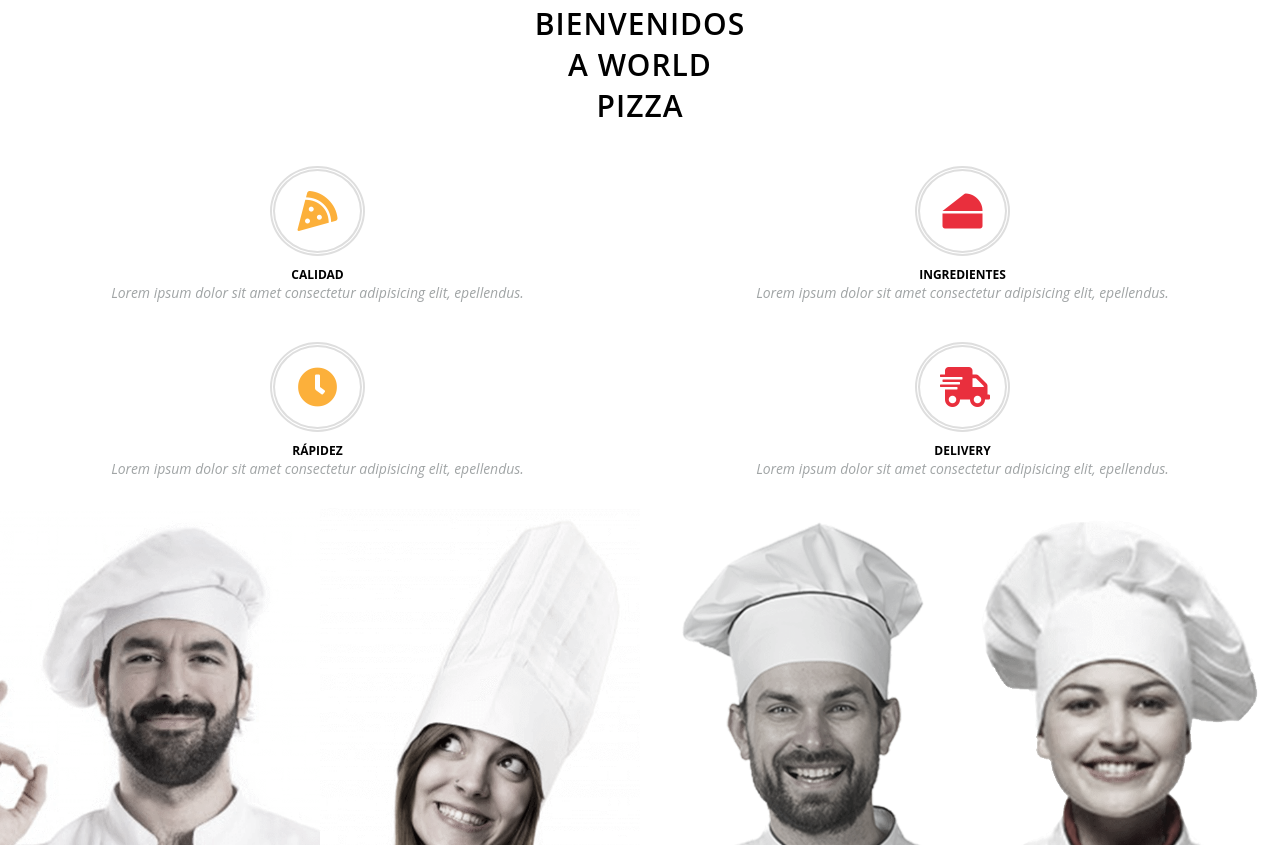
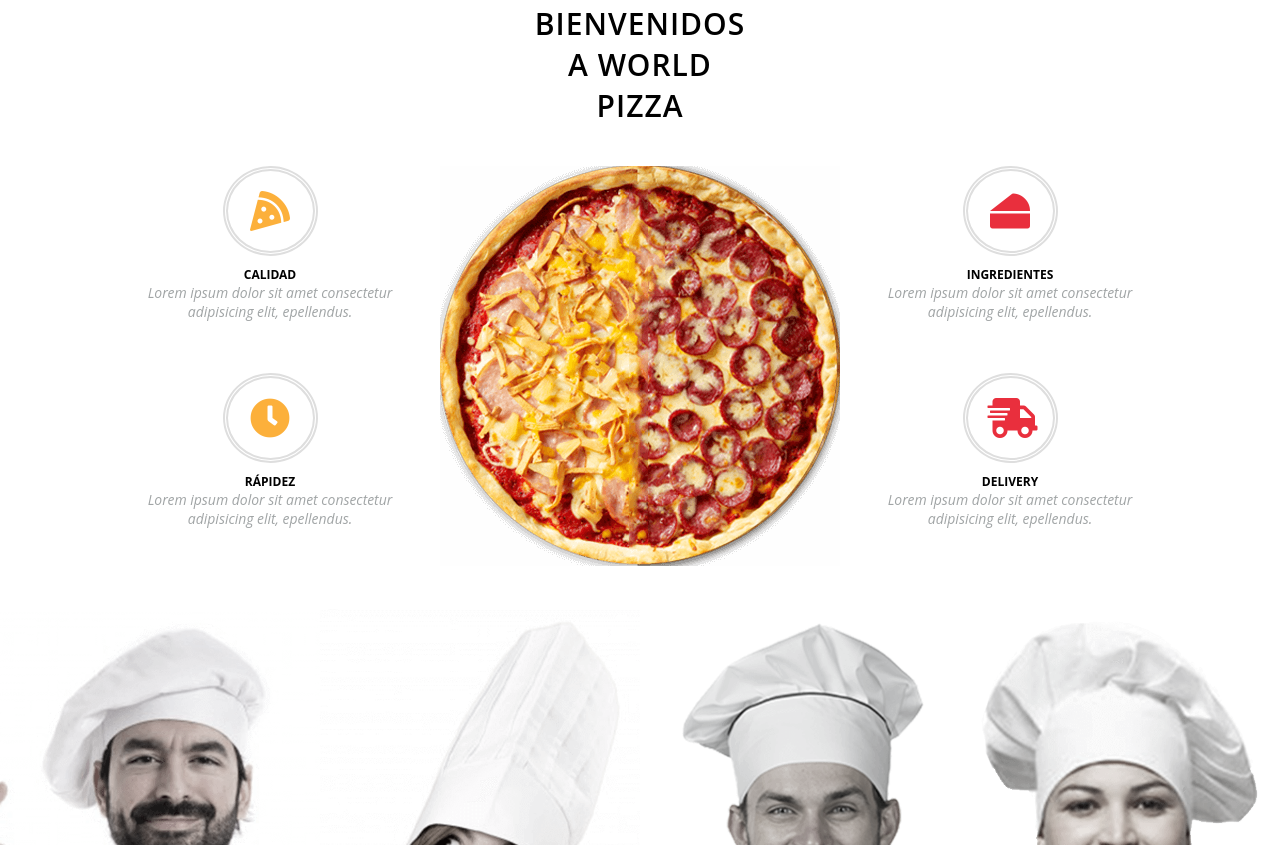
Before and after one commit to SergioNiv/comida-rapida, a plain HTML site: page index.html in a window 1280 px wide. Shown: the part 715-1560 px from the top of the page. Drawn offline with Linux system fonts and the light colour scheme.

Commit message:
´últimos cambios, comida rápida prototipo 0.1

```diff
--- a/css/desktop.css
+++ b/css/desktop.css
@@ -67,3 +67,29 @@
   font-size: 5vw;
   margin: 10px 0;
 }
+
+/*Grid servicios*/
+
+.second--container {
+  grid-template-columns: repeat(3, 1fr);
+}
+.second--container-img {
+  display: block;
+  grid-column: 2;
+  grid-row: 1 / span 2;
+  justify-self: center;
+  align-self: center;
+}
+.second--container-img img {
+  width: 100%;
+}
+/*cuarta sección, Ingredientes*/
+.section--ingredients-text {
+  display: block;
+}
+/*cóntacto*/
+
+/*footer*/
+.sociales-metodo {
+  width: 25%;
+}
--- a/css/styles.css
+++ b/css/styles.css
@@ -248,7 +248,7 @@ html {
 #main--btn-rigth {
   right: 0;
 }
-/*sección secundaria */
+/*sección secundaria grid servicios */
 .main--second-section {
   margin-top: 6rem;
   width: 100%;
@@ -277,9 +277,14 @@ html {
   display: grid;
   grid-template-columns: repeat(2, 1fr);
   gap: 10px;
+  padding-bottom: 4rem;
 }
 .second--container-img {
   display: none;
+}
+.container--item-yellow {
+  max-width: 300px;
+  justify-self: end;
 }
 .container--item-yellow span {
   width: 95px;
@@ -294,7 +299,10 @@ html {
   background: var(--color-primario);
   color: #fff;
 }
-
+.container--item-red {
+  max-width: 300px;
+  justify-self: start;
+}
 .container--item-red span {
   width: 95px;
   font-size: 4rem;
@@ -320,9 +328,10 @@ html {
   font-style: italic;
   padding: 0 10px;
   margin-bottom: 30px;
+  padding: 0 20px;
 }
 
-/* tercera sección  */
+/* tercera sección staff de cheffs */
 
 #main--there-section {
   height: 100vh;
@@ -398,7 +407,7 @@ html {
   transform: scale(2);
 }
 
-/* cuarta sección  */
+/* cuarta sección de ingredientes */
 
 #main--section-ingredients {
   display: flex;
@@ -453,19 +462,19 @@ html {
 /* cuarta sección contáctanos-------------------*/
 
 #contacto {
-  height: 100vh;
-  padding: 3rem;
+  max-width: 800px;
+  padding: 0 3rem;
   position: relative;
+  margin: 0 auto;
 }
 
 #formulario {
-  width: 100%;
   margin: 50px auto;
 }
 
 .two-fiels {
+  width: 100%;
   display: flex;
-  justify-content: space-between;
   flex-direction: column;
 }
 
--- a/index.html
+++ b/index.html
@@ -131,20 +131,21 @@
         </button>
       </section>
 
-      <!-- segunda sección -->
+      <!-- segunda sección, Grid servicios-->
       <section class="main--second-section">
         <h2 class="second--section-subtitle">La mejor pizza del mundo</h2>
         <h1 class="second--section-title">Bienvenidos<br> a world <br>pizza</h1>
 
         <div class="second--container">
-          <figure class="second--container-img">
-            <img src="./img/mitad-mitad.png" alt="Pizza grande">
-          </figure>
+
           <div class="container--item-yellow">
             <p><span class="fas fa-pizza-slice"></span></p>
             <p class="titulo-item">Calidad</p>
             <p class="texto-item">Lorem ipsum dolor sit amet consectetur adipisicing elit, epellendus.</p>
           </div>
+          <figure class="second--container-img">
+            <img src="./img/mitad-mitad.png" alt="Pizza grande">
+          </figure>
           <div class="container--item-red">
             <p><span class="fas fa-cheese"></span></p>
             <p class="titulo-item">Ingredientes</p>
```
